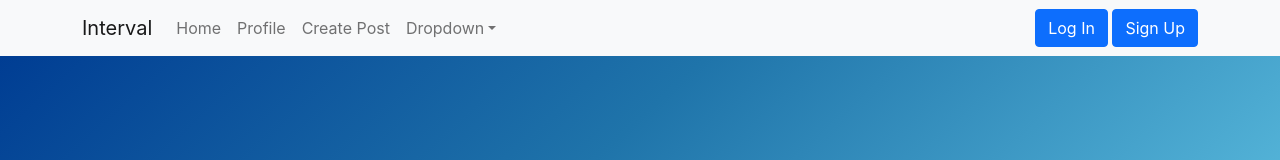
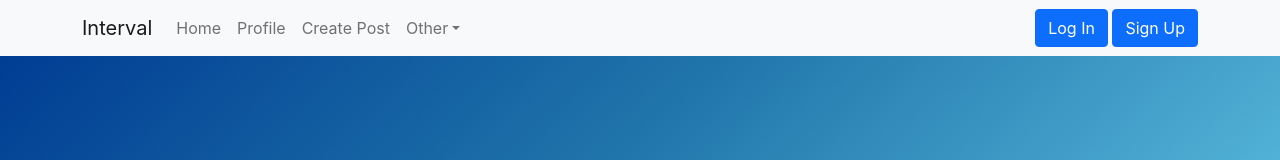
Before and after one commit to DiosAkhilleus/interval, a React (Create React App) app in the folder client/: page / in a window 1280 px wide. Shown: the top 160 px of the page. Built offline with nearby package versions, Linux system fonts and the light colour scheme; no server answers.

Commit message:
updated NavBar tags

```diff
--- a/client/src/Components/Nav/NavBar.tsx
+++ b/client/src/Components/Nav/NavBar.tsx
@@ -15,15 +15,15 @@ const NavBar = (props: Props) => {
             <Nav.Link href="/home">Home</Nav.Link>
             <Nav.Link href="/profile">Profile</Nav.Link>
             <Nav.Link href="/createpost">Create Post</Nav.Link>
-            <NavDropdown title="Dropdown" id="basic-nav-dropdown">
-              <NavDropdown.Item href="#action/3.1">Action</NavDropdown.Item>
+            <NavDropdown style={{userSelect: 'none'}} title="Other" id="basic-nav-dropdown">
+              <NavDropdown.Item href="/users/search">Find Users</NavDropdown.Item>
               <NavDropdown.Item href="#action/3.2">
                 Another action
               </NavDropdown.Item>
               <NavDropdown.Item href="#action/3.3">Something</NavDropdown.Item>
               <NavDropdown.Divider />
               <NavDropdown.Item href="/settings">
-                Settings
+                Your Settings
               </NavDropdown.Item>
             </NavDropdown>
           </Nav>
```
